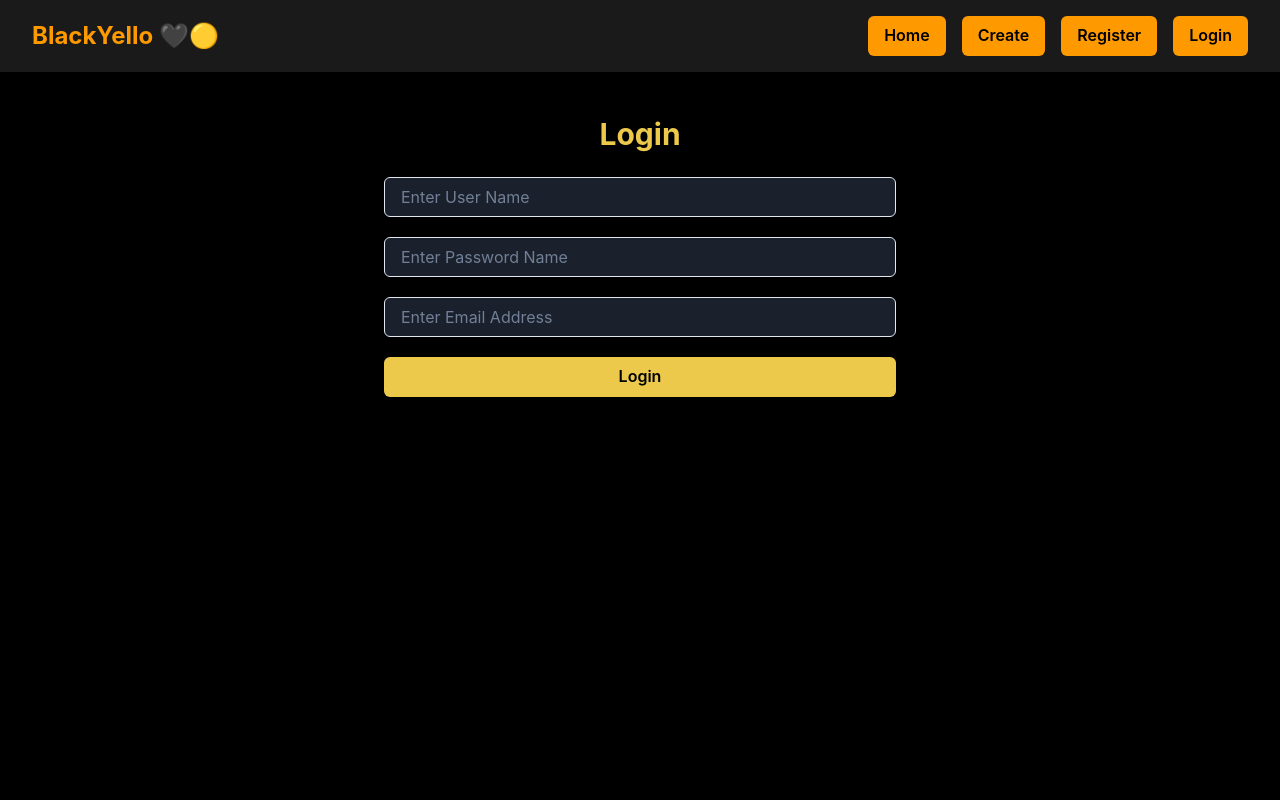
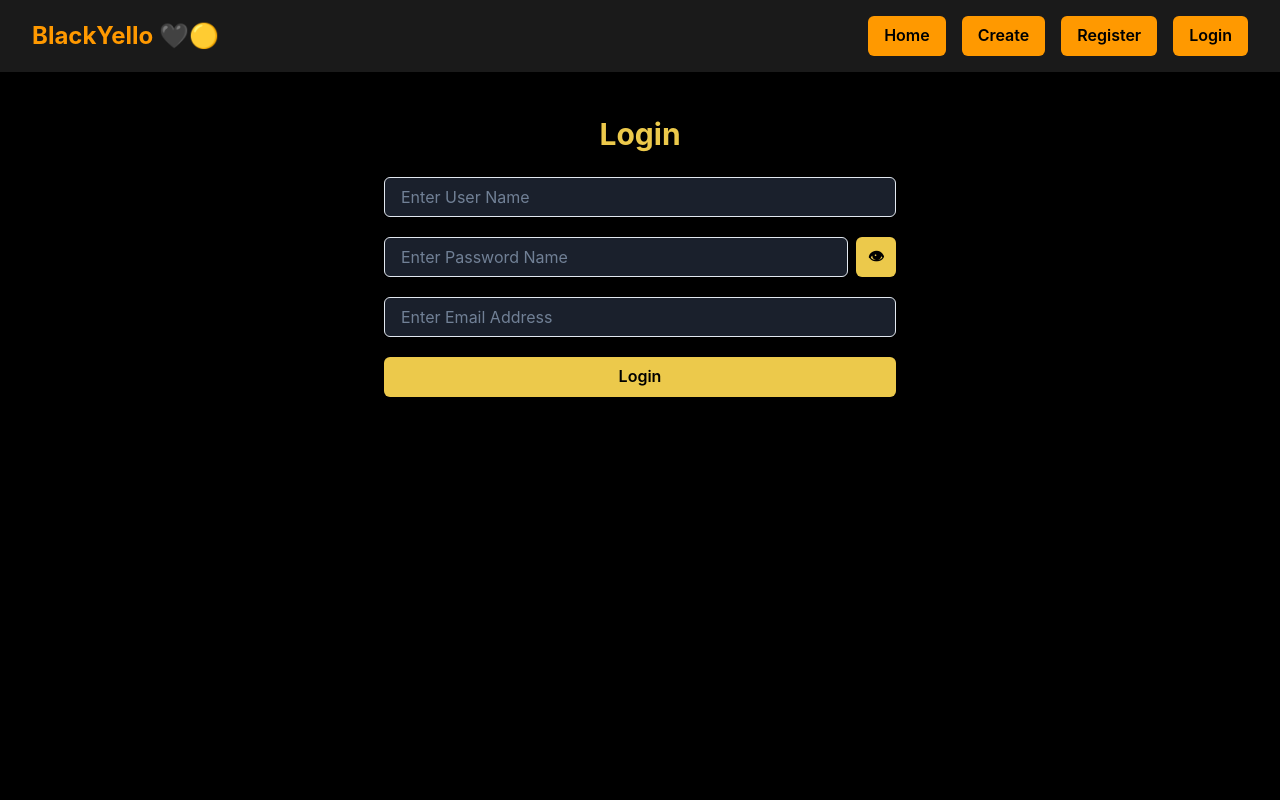
Before and after one commit to koma123451/BlackYellow, a React app in the folder frontend/: page /Login in a window 1280 px wide. Shown: the top 800 px of the page. Built offline with nearby package versions, Linux system fonts and the light colour scheme; no server answers; the HTML template or start-up script is replaced by a standard one.

Commit message:
fix: cookie logout behavior and add $ prefix to prices

```diff
--- a/frontend/src/components/common/Navbar.jsx
+++ b/frontend/src/components/common/Navbar.jsx
@@ -4,7 +4,7 @@ import {useUserStore} from "../../store/user.js"
 
 function Navbar() {
   const {user,logout}= useUserStore();
-
+  console.log(user)
 
 
   return (
--- a/frontend/src/components/product/ProductCard.jsx
+++ b/frontend/src/components/product/ProductCard.jsx
@@ -28,7 +28,7 @@ const navigate = useNavigate();
           </Text>
           <HStack justify="space-between" w="full">
             <Text color="yellow.400" fontSize="xl">
-              {product.price}
+              ${product.price}
             </Text>
             <Button
               colorScheme="yellow"
--- a/frontend/src/components/user/LoginForm.jsx
+++ b/frontend/src/components/user/LoginForm.jsx
@@ -1,7 +1,8 @@
-import{VStack,Input,Button,Text,Select} from "@chakra-ui/react"
+import{VStack,Input,Button,Text,Select, HStack} from "@chakra-ui/react"
+import {useState} from 'react'
 
 const LoginForm = ({form,handleSubmit,handleChange,isRegister})=>{
-
+const [showPassword,setShowPassword]= useState(false)
 return<>
 <VStack spacing={5} w={["90%","60%","40%"]} mx="auto" as="form" onSubmit={handleSubmit}>
 <Text fontSize="3xl" fontWeight="bold" color="yellow.400">{isRegister?"Rigister":"Login"}</Text>
@@ -11,12 +12,19 @@ name="username"
 value={form.username}
 bg="gray.800"
 onChange={handleChange}/>
+<HStack w="full" mx="auto">
 <Input
+type={showPassword?"text":"password"}
 placeholder="Enter Password Name"
 name="password"
 value={form.password}
 bg="gray.800"
 onChange={handleChange}/>
+<Button  w="40px"
+    onClick={() => setShowPassword(!showPassword)}
+    bg="yellow.400"
+    _hover={{ bg: "yellow.300" }}>{showPassword ? "🙈" : "👁"}</Button>
+</HStack>
 <Input
 placeholder="Enter Email Address"
 name="email"
--- a/frontend/src/services/auth.js
+++ b/frontend/src/services/auth.js
@@ -73,5 +73,6 @@ export const getMe = async () => {
 // Logout
 export const logout = async () => {
   const { ok } = await apiRequest("/api/auth/logout", { method: "POST" });
+
   return ok;
 };
--- a/frontend/src/store/user.js
+++ b/frontend/src/store/user.js
@@ -1,5 +1,5 @@
 import {create} from 'zustand'
-import {registerUser,loginUser,getMe,logout} from '../services/auth.js'
+import {registerUser,loginUser,getMe,logout as logoutAPI} from '../services/auth.js'
 export const useUserStore = create((set)=>({
   user:null,
   loading:true,
@@ -20,9 +20,13 @@ export const useUserStore = create((set)=>({
     set({user:data})
   },
   logout:async()=>{
-    await logout()
+    console.log("before logoutAPI")
+    await logoutAPI()
     set({user:null})
+    console.log("user")
+    setTimeout(() => {
     window.location.href = "/login";
+  }, 1000); // 150–300ms安全区
   },
   checkAuth:async()=>{
     try{
```
Also changed, not shown: 2 other files (tests, documents, lock files or other folders).
